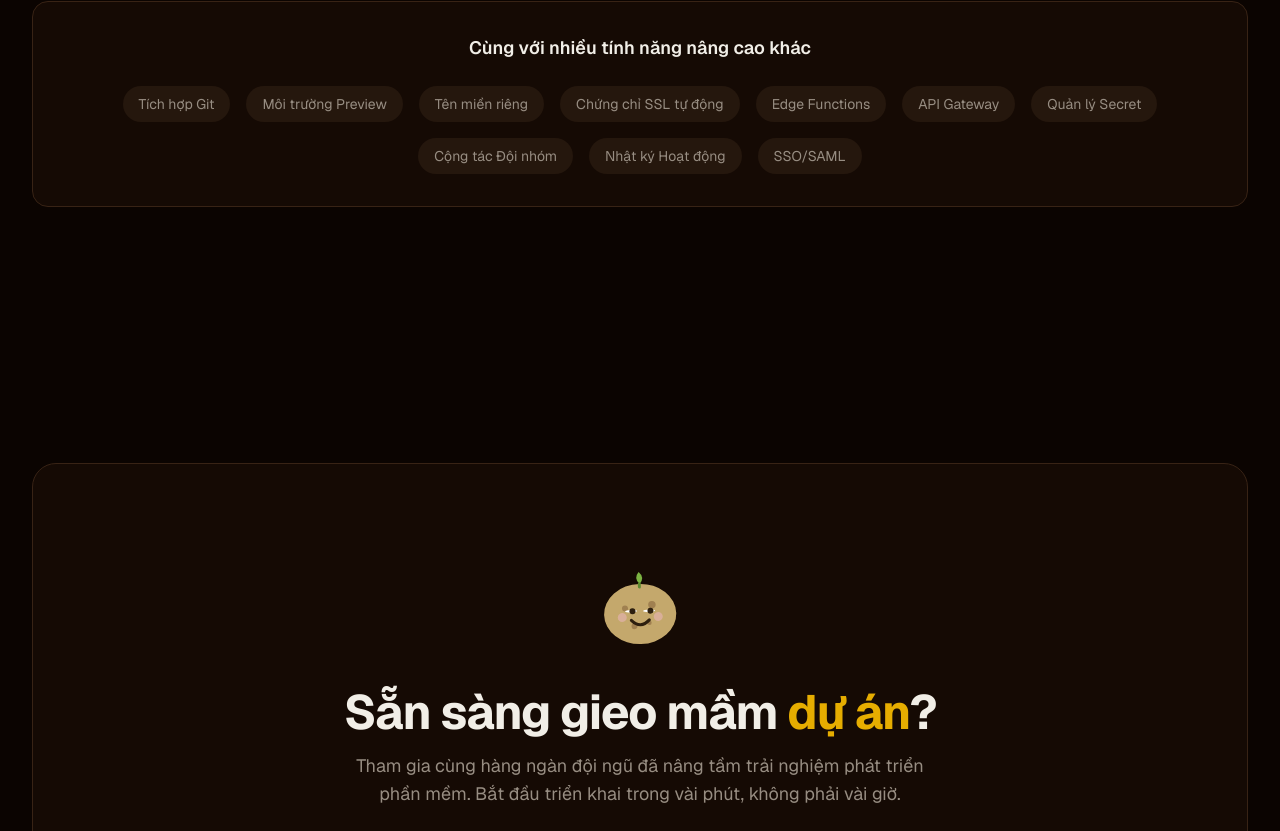
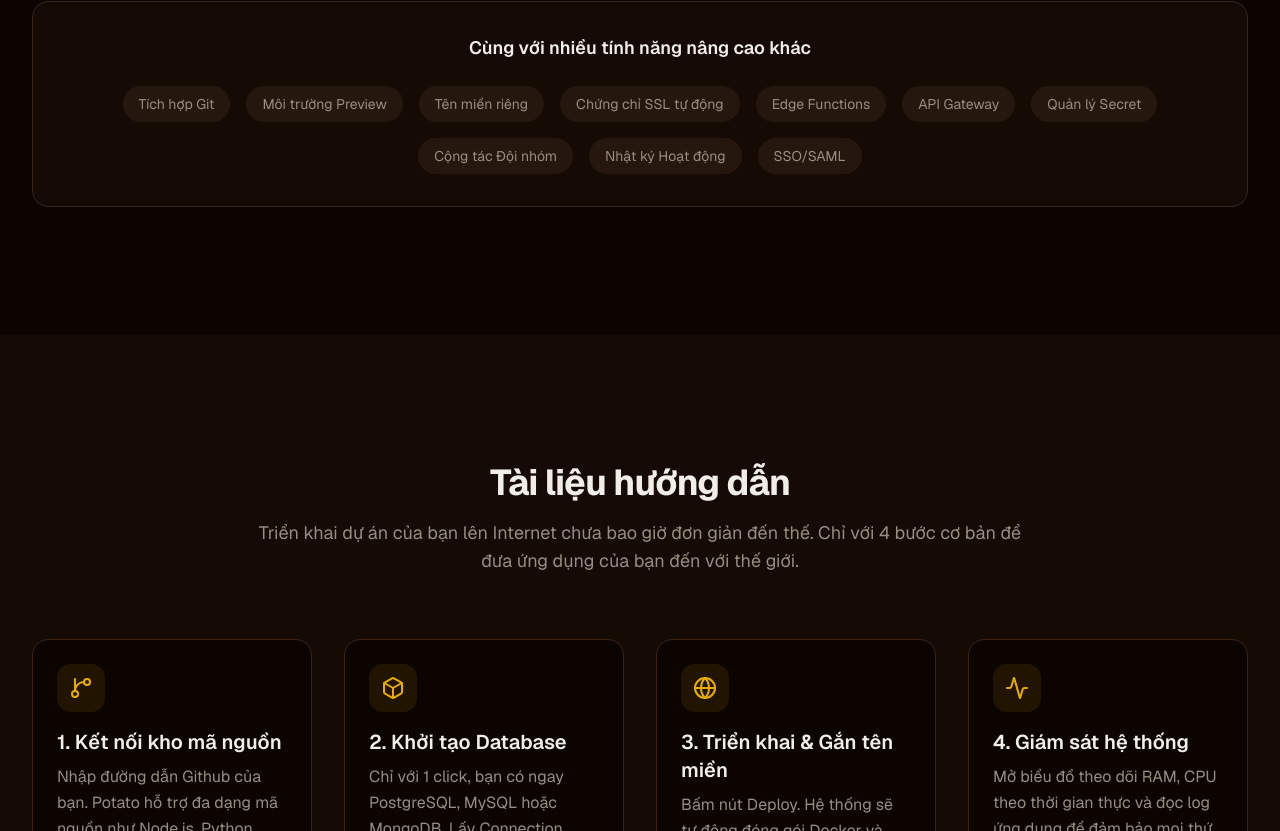
Before and after one commit to minhduy7741/Potato, a Next.js app in the folder fe/: page / in a window 1280 px wide. Shown: the part 1969-2800 px from the top of the page. Built offline with nearby package versions, Linux system fonts and the light colour scheme.

Commit message:
feat: add docs and about sections to landing page

```diff
--- a/fe/app/page.tsx
+++ b/fe/app/page.tsx
@@ -1,6 +1,8 @@
 import { Navbar } from "@/components/navbar"
 import { HeroSection } from "@/components/hero-section"
 import { FeaturesSection } from "@/components/features-section"
+import { DocsSection } from "@/components/docs-section"
+import { AboutSection } from "@/components/about-section"
 import { CTASection } from "@/components/cta-section"
 import { Footer } from "@/components/footer"
 
@@ -10,6 +12,8 @@ export default function Home() {
       <Navbar />
       <HeroSection />
       <FeaturesSection />
+      <DocsSection />
+      <AboutSection />
       <CTASection />
       <Footer />
     </main>
--- /dev/null
+++ b/fe/components/about-section.tsx
@@ -0,0 +1,57 @@
+"use client"
+
+import { motion } from "framer-motion"
+import { Users, Heart, Zap } from "lucide-react"
+
+export function AboutSection() {
+  return (
+    <section id="about" className="relative py-24 sm:py-32 bg-background overflow-hidden">
+      {/* Background decoration */}
+      <div className="absolute inset-0 -z-10 bg-[radial-gradient(ellipse_at_center,_var(--tw-gradient-stops))] from-primary/10 via-background to-background"></div>
+
+      <div className="mx-auto max-w-7xl px-4 sm:px-6 lg:px-8">
+        <div className="grid gap-12 lg:grid-cols-2 lg:gap-8 items-center">
+          <motion.div
+            initial={{ opacity: 0, x: -30 }}
+            whileInView={{ opacity: 1, x: 0 }}
+            viewport={{ once: true }}
+          >
+            <h2 className="text-3xl font-bold tracking-tight text-foreground sm:text-4xl mb-6">
+              Về Potato PaaS
+            </h2>
+            <p className="text-lg text-muted-foreground mb-6 leading-relaxed">
+              Potato PaaS được sinh ra với một mục tiêu duy nhất: Làm cho việc triển khai ứng dụng trở nên "dễ như ăn khoai tây chiên".
+              Chúng tôi hiểu rằng lập trình viên nên dành thời gian để viết code và tạo ra sản phẩm tuyệt vời, thay vì phải vật lộn với việc cấu hình máy chủ Linux, cài đặt Nginx hay gia hạn SSL.
+            </p>
+            <p className="text-lg text-muted-foreground leading-relaxed">
+              Dù bạn là một sinh viên đang làm đồ án, hay một Startup đang cần một hệ thống ổn định để scale, Potato luôn ở đây để lo phần cơ sở hạ tầng cho bạn.
+            </p>
+          </motion.div>
+
+          <motion.div
+            initial={{ opacity: 0, x: 30 }}
+            whileInView={{ opacity: 1, x: 0 }}
+            viewport={{ once: true }}
+            className="grid gap-6 sm:grid-cols-2"
+          >
+            <div className="p-6 rounded-2xl bg-card border border-border shadow-sm">
+              <Users className="h-8 w-8 text-primary mb-4" />
+              <h3 className="text-xl font-semibold mb-2">Cộng đồng</h3>
+              <p className="text-muted-foreground">Được xây dựng bởi lập trình viên, dành riêng cho lập trình viên.</p>
+            </div>
+            <div className="p-6 rounded-2xl bg-card border border-border shadow-sm">
+              <Heart className="h-8 w-8 text-primary mb-4" />
+              <h3 className="text-xl font-semibold mb-2">Đam mê</h3>
+              <p className="text-muted-foreground">Chúng tôi yêu thích những dòng code sạch và hệ thống tối ưu.</p>
+            </div>
+            <div className="p-6 rounded-2xl bg-card border border-border shadow-sm sm:col-span-2">
+              <Zap className="h-8 w-8 text-primary mb-4" />
+              <h3 className="text-xl font-semibold mb-2">Tốc độ</h3>
+              <p className="text-muted-foreground">Triển khai siêu tốc, giảm 80% thời gian cấu hình server để bạn có thể Launch sản phẩm ngay trong đêm.</p>
+            </div>
+          </motion.div>
+        </div>
+      </div>
+    </section>
+  )
+}
--- /dev/null
+++ b/fe/components/docs-section.tsx
@@ -0,0 +1,76 @@
+"use client"
+
+import { motion } from "framer-motion"
+import { GitBranch, Box, Globe, Activity } from "lucide-react"
+
+const steps = [
+  {
+    icon: GitBranch,
+    title: "1. Kết nối kho mã nguồn",
+    description: "Nhập đường dẫn Github của bạn. Potato hỗ trợ đa dạng mã nguồn như Node.js, Python, Java, Go, Rust."
+  },
+  {
+    icon: Box,
+    title: "2. Khởi tạo Database",
+    description: "Chỉ với 1 click, bạn có ngay PostgreSQL, MySQL hoặc MongoDB. Lấy Connection String và bỏ vào Biến môi trường."
+  },
+  {
+    icon: Globe,
+    title: "3. Triển khai & Gắn tên miền",
+    description: "Bấm nút Deploy. Hệ thống sẽ tự động đóng gói Docker và cấp cho bạn một tên miền miễn phí hoặc gắn tên miền riêng của bạn."
+  },
+  {
+    icon: Activity,
+    title: "4. Giám sát hệ thống",
+    description: "Mở biểu đồ theo dõi RAM, CPU theo thời gian thực và đọc log ứng dụng để đảm bảo mọi thứ luôn trơn tru."
+  }
+]
+
+export function DocsSection() {
+  return (
+    <section id="docs" className="relative py-24 sm:py-32 bg-card">
+      <div className="mx-auto max-w-7xl px-4 sm:px-6 lg:px-8">
+        <div className="text-center max-w-3xl mx-auto mb-16">
+          <motion.h2
+            initial={{ opacity: 0, y: 20 }}
+            whileInView={{ opacity: 1, y: 0 }}
+            viewport={{ once: true }}
+            className="text-3xl font-bold tracking-tight text-foreground sm:text-4xl"
+          >
+            Tài liệu hướng dẫn
+          </motion.h2>
+          <motion.p
+            initial={{ opacity: 0, y: 20 }}
+            whileInView={{ opacity: 1, y: 0 }}
+            viewport={{ once: true }}
+            transition={{ delay: 0.1 }}
+            className="mt-4 text-lg text-muted-foreground"
+          >
+            Triển khai dự án của bạn lên Internet chưa bao giờ đơn giản đến thế. Chỉ với 4 bước cơ bản để đưa ứng dụng của bạn đến với thế giới.
+          </motion.p>
+        </div>
+
+        <div className="grid gap-8 md:grid-cols-2 lg:grid-cols-4">
+          {steps.map((step, index) => (
+            <motion.div
+              key={step.title}
+              initial={{ opacity: 0, y: 20 }}
+              whileInView={{ opacity: 1, y: 0 }}
+              viewport={{ once: true }}
+              transition={{ delay: index * 0.1 }}
+              className="relative p-6 rounded-2xl bg-background border border-border hover:border-primary/50 transition-colors"
+            >
+              <div className="mb-4 inline-flex h-12 w-12 items-center justify-center rounded-xl bg-primary/10">
+                <step.icon className="h-6 w-6 text-primary" />
+              </div>
+              <h3 className="mb-2 text-xl font-semibold text-foreground">{step.title}</h3>
+              <p className="text-muted-foreground leading-relaxed">
+                {step.description}
+              </p>
+            </motion.div>
+          ))}
+        </div>
+      </div>
+    </section>
+  )
+}
--- a/fe/components/footer.tsx
+++ b/fe/components/footer.tsx
@@ -6,6 +6,10 @@ const footerLinks = {
   "Sản phẩm": [
     { label: "Tính năng", href: "#features" },
     { label: "Bắt đầu", href: "/login" },
+  ],
+  "Tài nguyên": [
+    { label: "Tài liệu", href: "#docs" },
+    { label: "Về chúng tôi", href: "#about" },
   ],
   "Hỗ trợ": [
     { label: "GitHub", href: "https://github.com/minhduy7741" },
--- a/fe/components/navbar.tsx
+++ b/fe/components/navbar.tsx
@@ -26,6 +26,18 @@ export function Navbar() {
               className="text-sm text-muted-foreground transition-colors hover:text-primary"
             >
               Tính năng
+            </Link>
+            <Link
+              href="#docs"
+              className="text-sm text-muted-foreground transition-colors hover:text-primary"
+            >
+              Tài liệu
+            </Link>
+            <Link
+              href="#about"
+              className="text-sm text-muted-foreground transition-colors hover:text-primary"
+            >
+              Về chúng tôi
             </Link>
           </div>
 
@@ -64,6 +76,20 @@ export function Navbar() {
               >
                 Tính năng
               </Link>
+              <Link
+                href="#docs"
+                className="text-sm text-muted-foreground transition-colors hover:text-primary"
+                onClick={() => setMobileMenuOpen(false)}
+              >
+                Tài liệu
+              </Link>
+              <Link
+                href="#about"
+                className="text-sm text-muted-foreground transition-colors hover:text-primary"
+                onClick={() => setMobileMenuOpen(false)}
+              >
+                Về chúng tôi
+              </Link>
               <div className="flex flex-col gap-2 pt-4">
                 <Button variant="ghost" className="w-full justify-start text-muted-foreground" asChild>
                   <Link href="/login" onClick={() => setMobileMenuOpen(false)}>Đăng nhập</Link>
```
